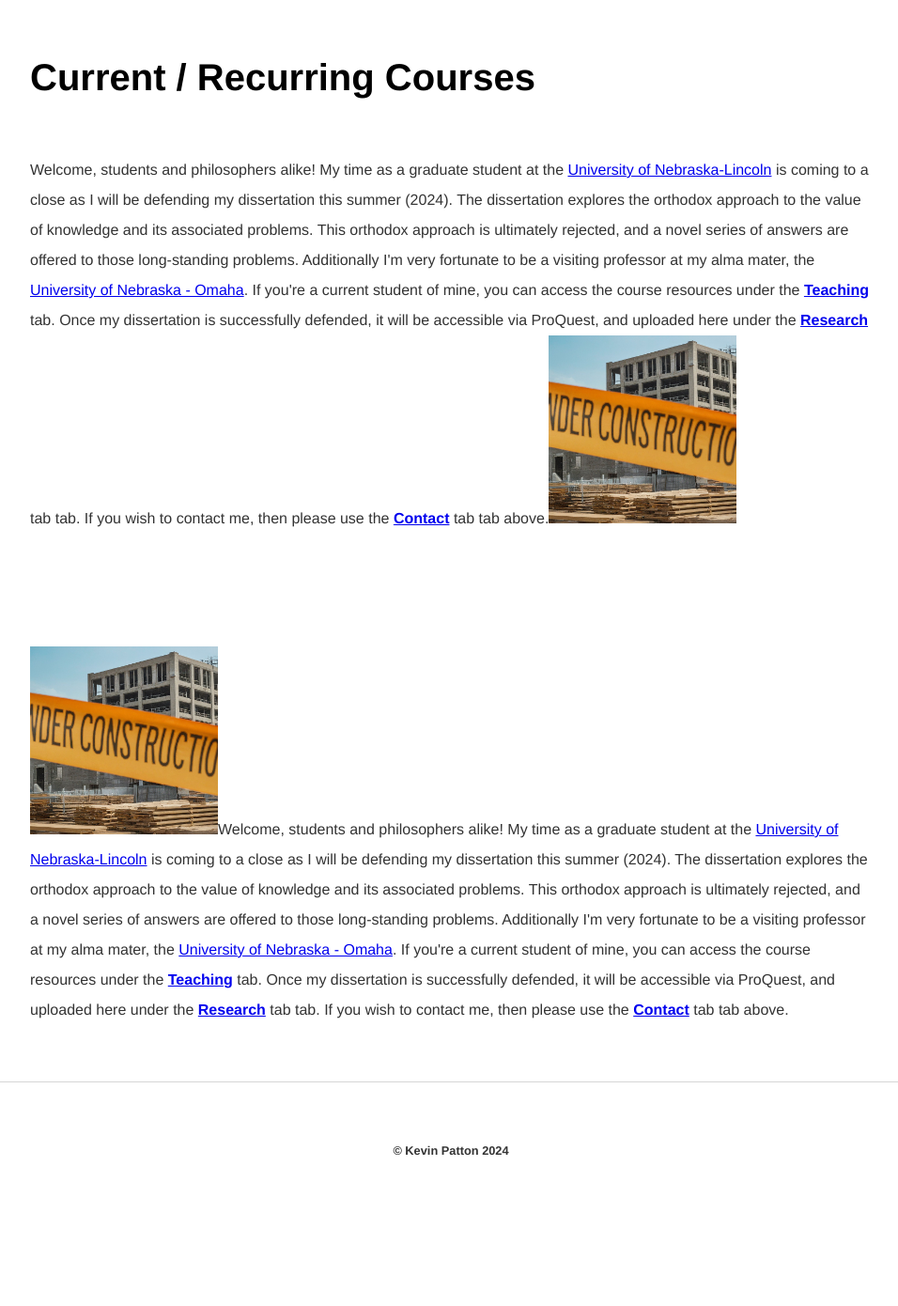
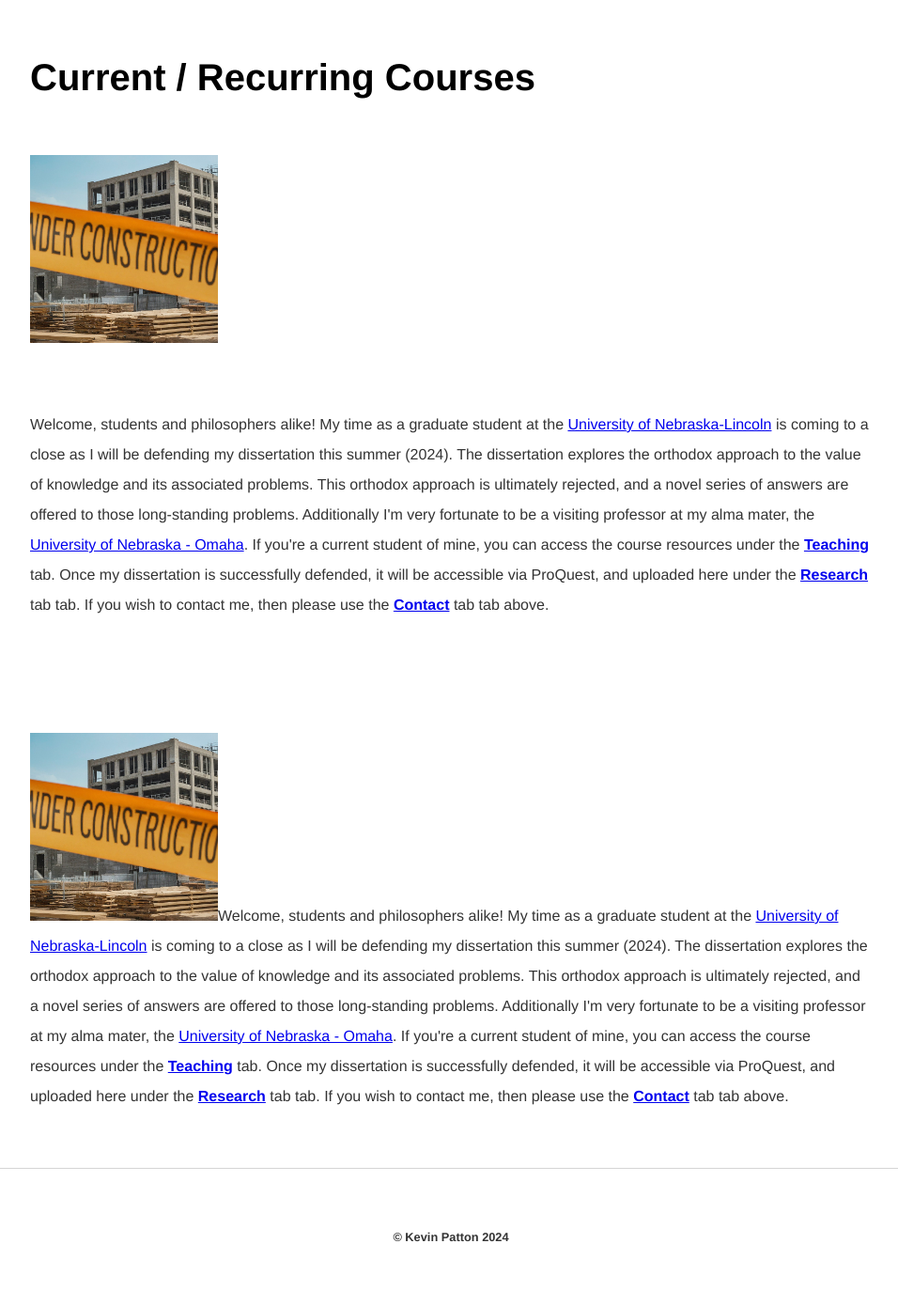
Before and after one commit to kevinjpatton/kevinjpatton.github.io, a Jekyll site: the page built from test.html, in a window 1280 px wide. Shown: the part 348-1738 px from the top of the page at 94% size, without its empty margins (160-1116 px from the left). Built offline with Jekyll 4.4.1, drawn with Linux system fonts in a browser that asks for light colours; Markdown is read by kramdown in place of the engine named in the settings; before the commit the page ends 1646 px from its top, so only the background shows below that.

Commit message:
Update test.html

```diff
--- a/test.html
+++ b/test.html
@@ -4,7 +4,7 @@
 ---
 <!-- /.blurb -->
 <div class="blurb">
-<h1>Current / Recurring Courses</h1><p>Welcome, students and philosophers alike! My time as a graduate student at the  <a href="http://www.unl.edu/philosophy/graduate-students#patton" target="_blank">University of Nebraska-Lincoln</a> is coming to a close as I will be defending my dissertation this summer (2024). The dissertation explores the orthodox approach to the value of knowledge and its associated problems. This orthodox approach is ultimately rejected, and a novel series of answers are offered to those long-standing problems. Additionally I'm very fortunate to be a visiting professor at my alma mater, the <a href="https://www.unomaha.edu/college-of-arts-and-sciences/philosophy/about-us/directory/kevin-patton.php" target="_blank">University of Nebraska - Omaha</a>. If you're a current student of mine, you can access the course resources under the <b><a href="/teaching/index.html" >Teaching</a></b> tab. Once my dissertation is successfully defended, it will be accessible via ProQuest, and uploaded here under the <b><a href="/teaching/index.html">Research</a></b> tab tab. If you wish to contact me, then please use the <b><a href="/teaching/index.html">Contact</a></b> tab tab above.<img src="/teaching/Under_Construction.jpg" alt="Under Construction" class="thumbnail"></p>
+<h1>Current / Recurring Courses</h1><p><img src="/teaching/Under_Construction.jpg" alt="Under Construction" class="thumbnail"></p><p>Welcome, students and philosophers alike! My time as a graduate student at the  <a href="http://www.unl.edu/philosophy/graduate-students#patton" target="_blank">University of Nebraska-Lincoln</a> is coming to a close as I will be defending my dissertation this summer (2024). The dissertation explores the orthodox approach to the value of knowledge and its associated problems. This orthodox approach is ultimately rejected, and a novel series of answers are offered to those long-standing problems. Additionally I'm very fortunate to be a visiting professor at my alma mater, the <a href="https://www.unomaha.edu/college-of-arts-and-sciences/philosophy/about-us/directory/kevin-patton.php" target="_blank">University of Nebraska - Omaha</a>. If you're a current student of mine, you can access the course resources under the <b><a href="/teaching/index.html" >Teaching</a></b> tab. Once my dissertation is successfully defended, it will be accessible via ProQuest, and uploaded here under the <b><a href="/teaching/index.html">Research</a></b> tab tab. If you wish to contact me, then please use the <b><a href="/teaching/index.html">Contact</a></b> tab tab above.</p>
 </div>
 
 <div class="thumbnail-container">
```
